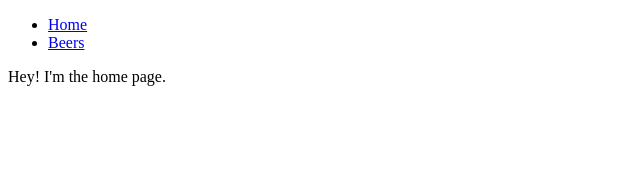
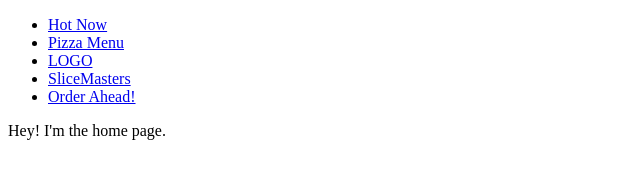
Before and after one commit to cjmcquain/slices, a Gatsby site: page / in a window 1280 px wide. Shown: the whole page, without its empty margins (0-640 px from the left). Built offline with nearby package versions, Linux system fonts and the light colour scheme; Gatsby itself is replaced by a stand-in of ours.

Commit message:
Added nav links

```diff
--- a/src/components/Nav.js
+++ b/src/components/Nav.js
@@ -1,15 +1,24 @@
 import React from 'react';
-import { Link } from 'gatsby';
+import { Link, navigate } from 'gatsby';
 
 export default function Nav() {
   return (
     <nav>
       <ul>
         <li>
-          <Link to="/">Home</Link>
+          <Link to="/">Hot Now</Link>
         </li>
         <li>
-          <Link to="/beers">Beers</Link>
+          <Link to="/pizzas">Pizza Menu</Link>
+        </li>
+        <li>
+          <Link to="/">LOGO</Link>
+        </li>
+        <li>
+          <Link to="/slicemasters">SliceMasters</Link>
+        </li>
+        <li>
+          <Link to="/order">Order Ahead!</Link>
         </li>
       </ul>
     </nav>
```
